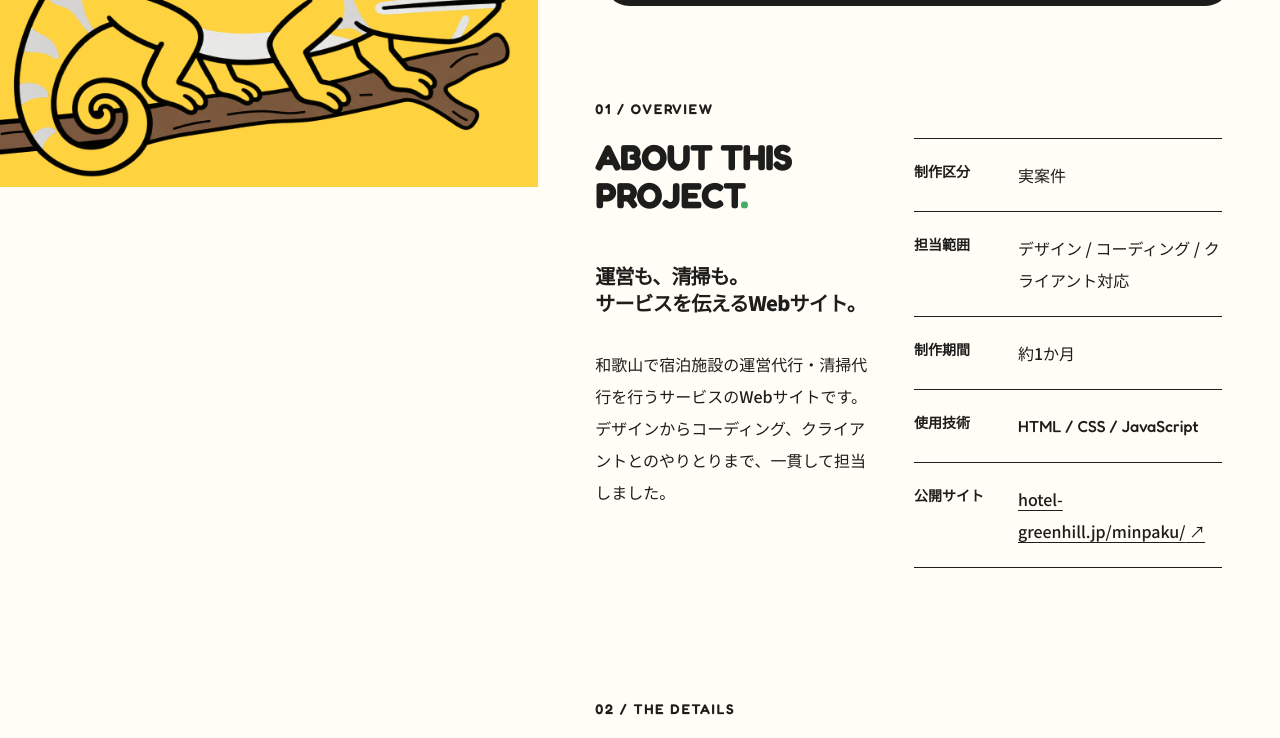
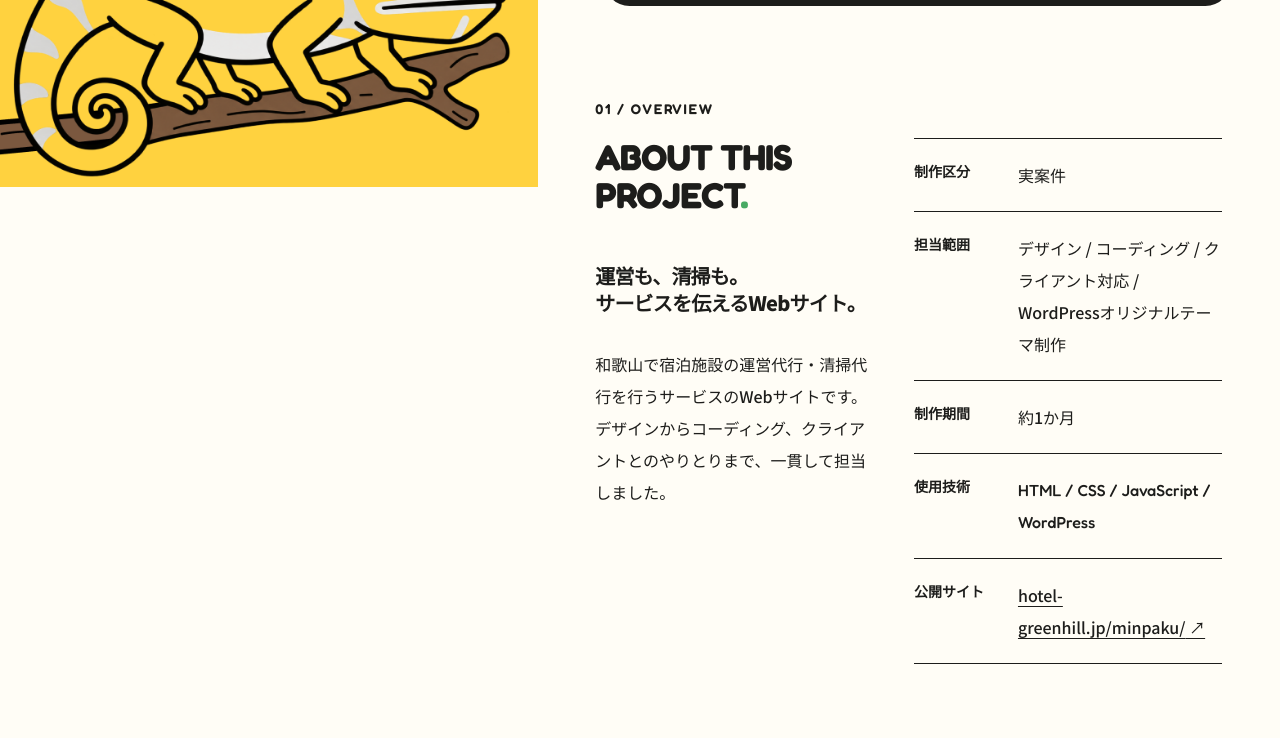
Before and after one commit to yuyu1018/portfolio, a website built with Vite: page works/lodging-service.html in a window 1280 px wide. Shown: the part 613-1351 px from the top of the page. Built offline with nearby package versions, Linux system fonts and the light colour scheme.

Commit message:
WordPress明記

```diff
--- a/works/lodging-service.html
+++ b/works/lodging-service.html
@@ -73,9 +73,9 @@
               </div>
               <dl class="project-facts">
                 <div><dt>制作区分</dt><dd>実案件</dd></div>
-                <div><dt>担当範囲</dt><dd>デザイン / コーディング /<br class="project-facts-break" /> クライアント対応</dd></div>
+                <div><dt>担当範囲</dt><dd>デザイン / コーディング /<br class="project-facts-break" /> クライアント対応 / WordPressオリジナルテーマ制作</dd></div>
                 <div><dt>制作期間</dt><dd>約1か月</dd></div>
-                <div><dt>使用技術</dt><dd class="font-en">HTML / CSS / JavaScript</dd></div>
+                <div><dt>使用技術</dt><dd class="font-en">HTML / CSS / JavaScript / WordPress</dd></div>
                 <div><dt>公開サイト</dt><dd><a href="https://hotel-greenhill.jp/minpaku/" target="_blank" rel="noopener noreferrer">hotel-greenhill.jp/minpaku/<span aria-hidden="true"> ↗</span><span class="project-sr-only">（別タブで開きます）</span></a></dd></div>
               </dl>
             </div>
```
